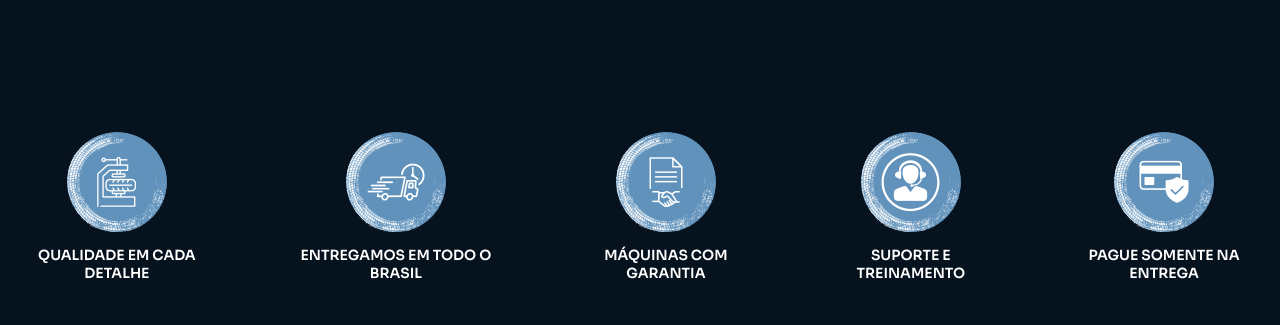
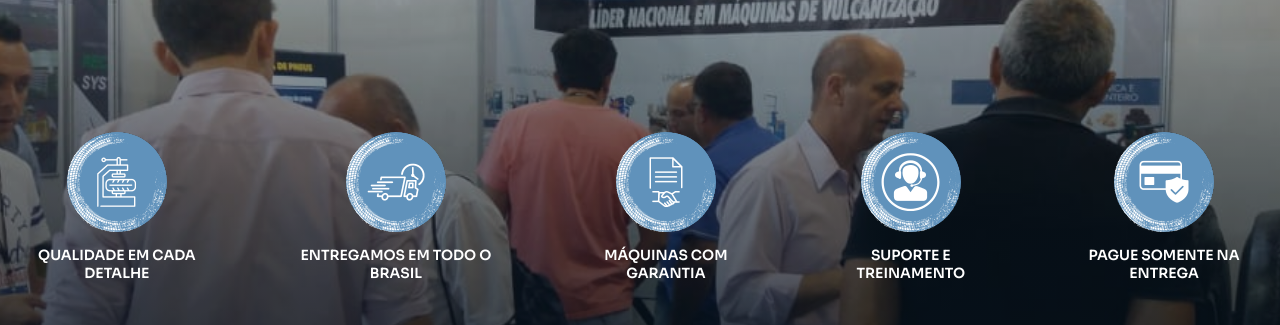
Before and after one commit to jhondharkyson520/pelicer1.2, a plain HTML site: page index.html in a window 1280 px wide. Shown: the part 230-555 px from the top of the page. Drawn offline with nearby package versions, Linux system fonts and the light colour scheme.

Commit message:
Colcando img de fundo

```diff
--- a/style.css
+++ b/style.css
@@ -113,7 +113,7 @@ i {
   content: "";
   display: block;
   position: absolute;
-  background-image: linear-gradient(to bottom, rgba(6, 18, 30, 0.1), #06121e), url("../pelicer1.1/assets/pelicer/Support/imgSupport.jpg");
+  background-image: linear-gradient(to bottom, rgba(6, 18, 30, 0.1), #06121e), url("./imgSupport.jpg");
   left: 0;
   top: 0;
   width: 100%;
```
Also changed, not shown: imgSupport.jpg (added).
